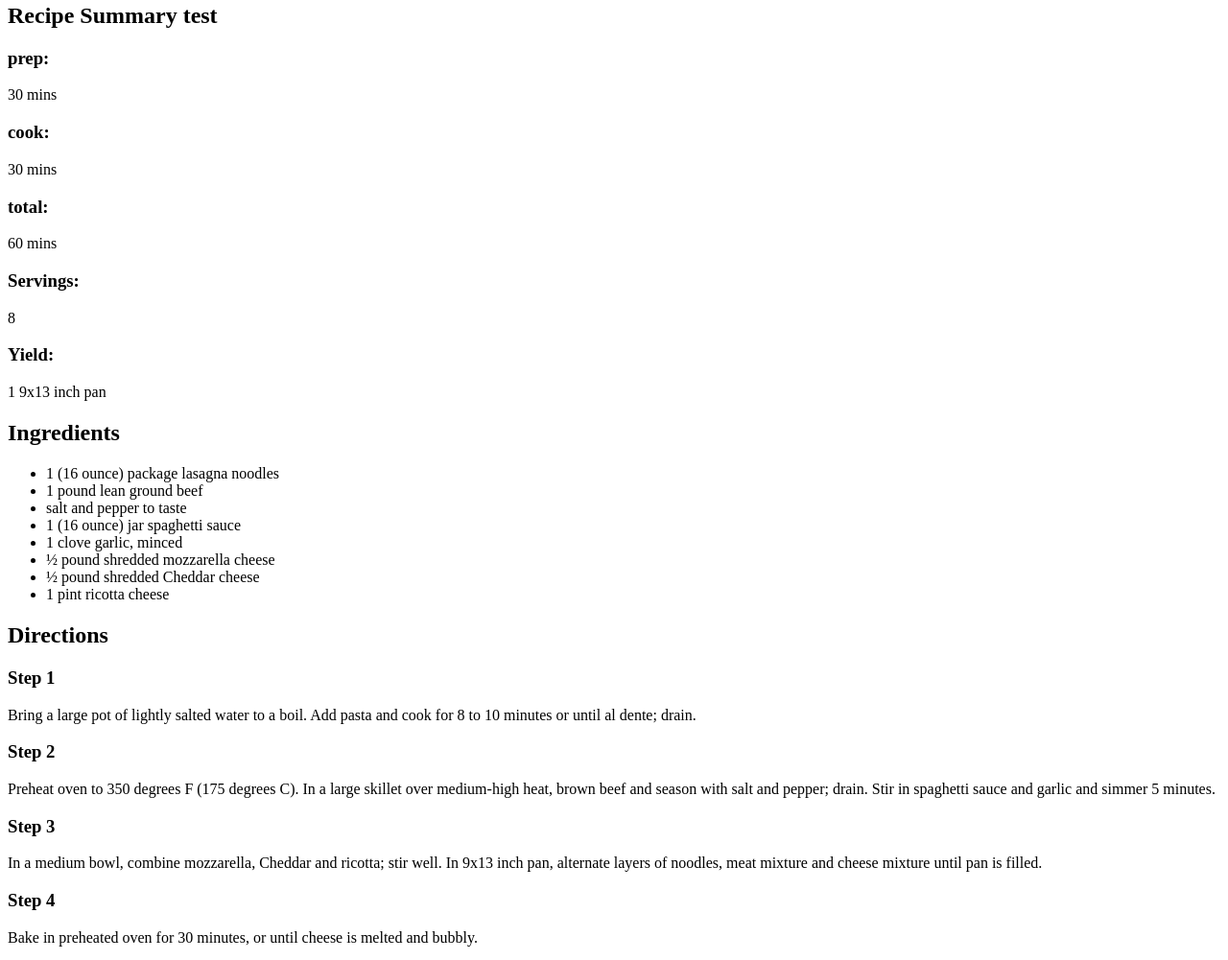
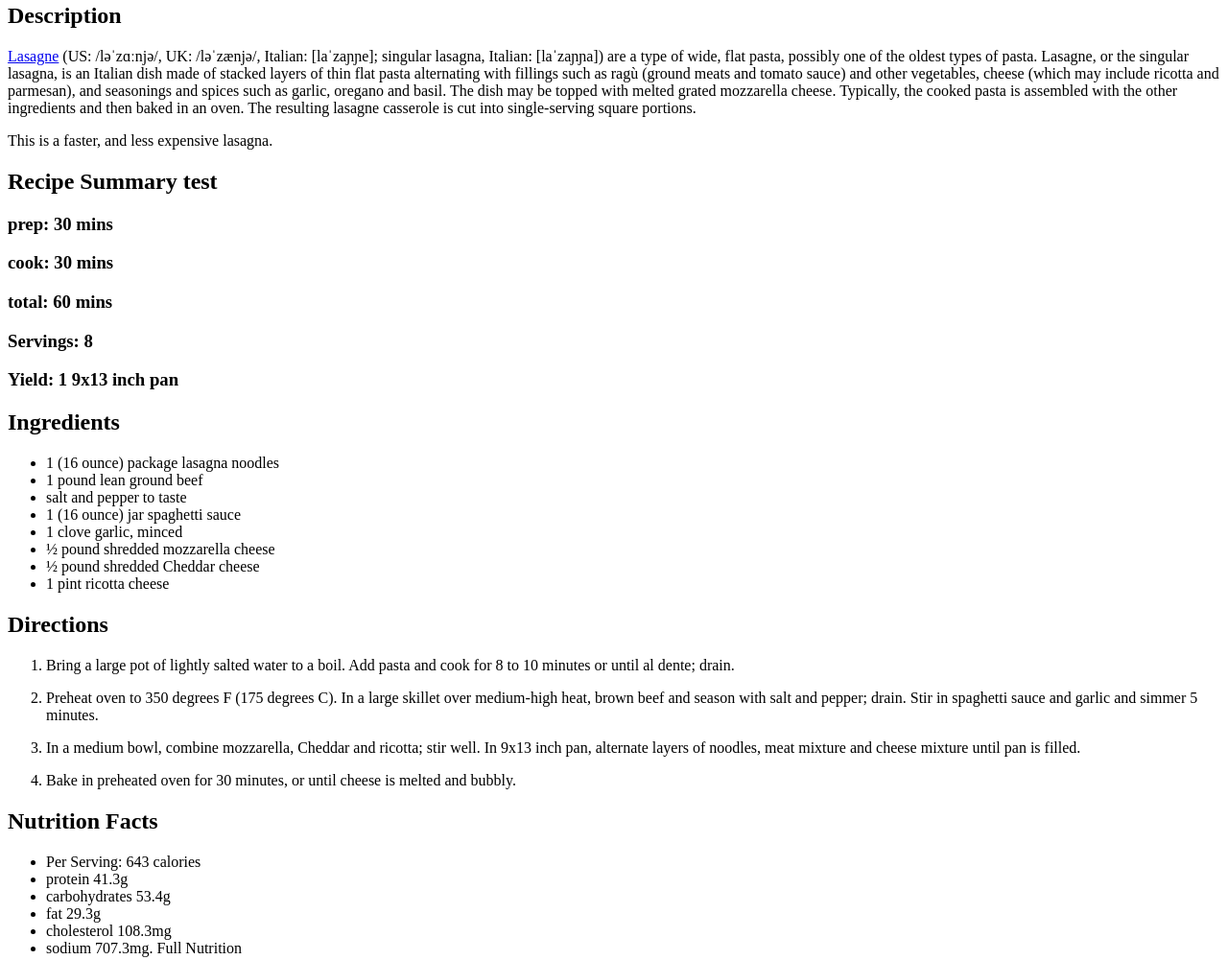
Before and after one commit to M0hanad0/odin-recipes, a plain HTML site: page recipes/lasagna.html in a window 1280 px wide. Shown: the part 401-1402 px from the top of the page at 96% size. Drawn offline with Linux system fonts and the light colour scheme.

Commit message:
Iteration 3: Recipe Page Content

```diff
--- a/recipes/lasagna.html
+++ b/recipes/lasagna.html
@@ -20,26 +20,36 @@
             </p>
         <![endif]-->
 
-        <h1>Lasagna</h1>
+        <a href="https://www.allrecipes.com/recipe/19756/brendas-lasagna/"><h1>Lasagna</h1></a>
+
         <img
             src="https://media.gettyimages.com/photos/cheesy-beef-and-veal-lasagna-picture-id998672040?k=20&m=998672040&s=612x612&w=0&h=kGDcGgc7Atna3RbM8_nytIjL8ERTnf0NNPp8tDusp90="
             alt="A piece of lasagna" />
 
+        <h2>Description</h2>
+        <p>
+            <a href="https://en.wikipedia.org/wiki/Lasagne">Lasagne</a>
+            (US: /ləˈzɑːnjə/, UK: /ləˈzænjə/, Italian: [laˈzaɲɲe]; singular lasagna, Italian: [laˈzaɲɲa]) are a type of wide, flat pasta, possibly one of the oldest types of pasta.
+            Lasagne, or the singular lasagna,
+            is an Italian dish made of stacked layers of thin flat pasta alternating with fillings such as ragù (ground meats and tomato sauce) and other vegetables,
+            cheese (which may include ricotta and parmesan),
+            and seasonings and spices such as garlic, oregano and basil.
+            The dish may be topped with melted grated mozzarella cheese.
+            Typically, the cooked pasta is assembled with the other ingredients and then baked in an oven.
+            The resulting lasagne casserole is cut into single-serving square portions.</p>
+        <p>This is a faster, and less expensive lasagna. </p>
+
         <h2>Recipe Summary test </h2>
-        <h3>prep:</h3>
-        <p>30 mins</p>
 
-        <h3>cook:</h3>
-        <p>30 mins</p>
+        <h3>prep: 30 mins</h3>
 
-        <h3>total:</h3>
-        <p>60 mins</p>
+        <h3>cook: 30 mins</h3>
 
-        <h3>Servings: </h3>
-        <p>8</p>
+        <h3>total: 60 mins</h3>
 
-        <h3>Yield:</h3>
-        <p>1 9x13 inch pan</p>
+        <h3>Servings: 8</h3>
+
+        <h3>Yield: 1 9x13 inch pan</h3>
 
         <h2>Ingredients</h2>
 
@@ -55,18 +65,23 @@
         </ul>
 
         <h2>Directions</h2>
-        <h3>Step 1</h3>
-        <p>Bring a large pot of lightly salted water to a boil. Add pasta and cook for 8 to 10 minutes or until al dente; drain.</p>
+        <ol>
+            <li>
+                <p>Bring a large pot of lightly salted water to a boil. Add pasta and cook for 8 to 10 minutes or until al dente; drain.</p>
+            </li>
 
-        <h3>Step 2</h3>
-        <p>Preheat oven to 350 degrees F (175 degrees C). In a large skillet over medium-high heat, brown beef and season with salt and pepper; drain. Stir in spaghetti sauce and garlic and simmer 5 minutes.</p>
+            <li>
+                <p>Preheat oven to 350 degrees F (175 degrees C). In a large skillet over medium-high heat, brown beef and season with salt and pepper; drain. Stir in spaghetti sauce and garlic and simmer 5 minutes.</p>
+            </li>
 
-        <h3>Step 3</h3>
-        <p>In a medium bowl, combine mozzarella, Cheddar and ricotta; stir well. In 9x13 inch pan, alternate layers of noodles, meat mixture and cheese mixture until pan is filled.</p>
+            <li>
+                <p>In a medium bowl, combine mozzarella, Cheddar and ricotta; stir well. In 9x13 inch pan, alternate layers of noodles, meat mixture and cheese mixture until pan is filled.</p>
+            </li>
 
-        <h3>Step 4</h3>
-        <p>Bake in preheated oven for 30 minutes, or until cheese is melted and bubbly.</p>
-
+            <li>
+                <p>Bake in preheated oven for 30 minutes, or until cheese is melted and bubbly.</p>
+            </li>
+        </ol>
         <h2>Nutrition Facts</h2>
         <ul>
             <li>Per Serving: 643 calories</li>
```
